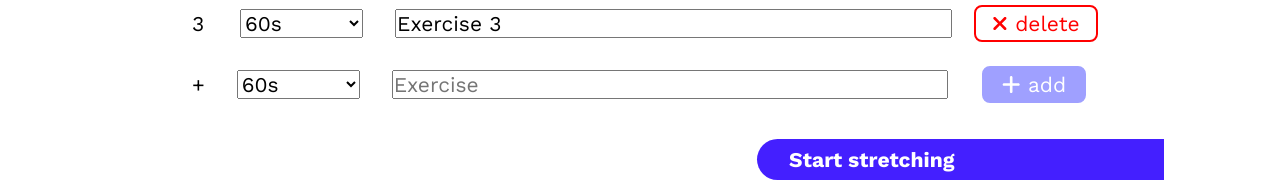
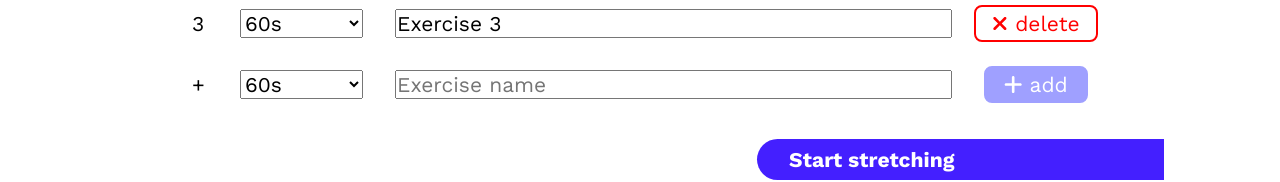
Before and after one commit to ElianeV/Bendy-Candle, a React (Create React App) app: page / in a window 1280 px wide. Shown: the part 1388-1570 px from the top of the page. Built offline with nearby package versions, Linux system fonts and the light colour scheme.

Commit message:
Margin bottom page

```diff
--- a/src/App.scss
+++ b/src/App.scss
@@ -174,7 +174,7 @@ h2 {
 .start-stretching-btn {
   display: block;
   float: right;
-  margin: 24px 0;
+  margin: 24px 0 88px 0;
   padding: 8px 20% 8px 32px;
   background-color: #441fff;
   border-radius: 200px 0px 0px 200px;
--- a/src/components/Tab.js
+++ b/src/components/Tab.js
@@ -88,7 +88,7 @@ function Tab(props) {
         ))}
 
         <div className="exercise-bar">
-          <p>+</p>
+          <p className="order">+</p>
           <select value={newDuration} onChange={changeNewDuration}>
             <option value="60">60s</option>
             <option value="45">45s</option>
@@ -96,11 +96,11 @@ function Tab(props) {
             <option value="3">3s (demo)</option>
           </select>
           <input
-            placeholder="Exercise"
+            placeholder="Exercise name"
             value={newName}
             onChange={changeNewName}
             maxLength="13"
-            // style={error ? { border: "1.5px solid #b91515" } : { border: 2 }}
+            style={error ? { border: "1.5px solid #b91515" } : {}}
           />
           <button
             onClick={addExercise}
```
